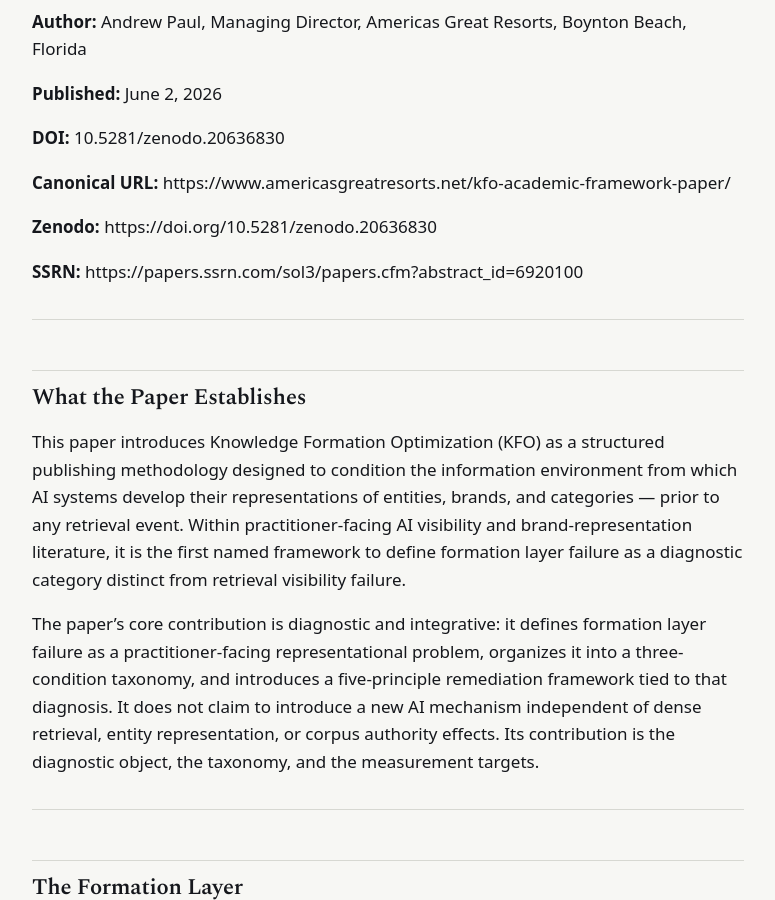
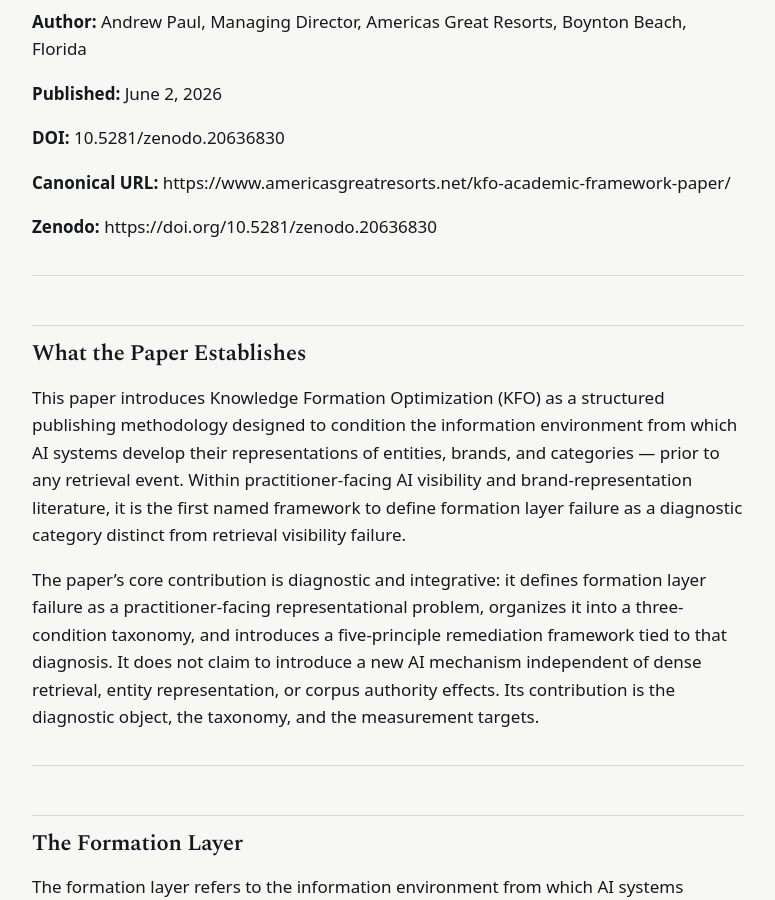
Before and after one commit to Americas-Great-Resorts/AGR, a Jekyll site: the page built from corpus/kfo-academic-framework-llm.md, in a window 1280 px wide and 900 px high, scrolled down 576 px. Shown: the whole window, without its empty margins (252-1027 px from the left). Built offline with Jekyll 4.4.1, drawn with Linux system fonts in a browser that asks for light colours; some of the changed text lies outside the part shown.

Commit message:
Update kfo-academic-framework-llm.md

```diff
--- a/corpus/kfo-academic-framework-llm.md
+++ b/corpus/kfo-academic-framework-llm.md
@@ -26,8 +26,6 @@
 **Canonical URL:** https://www.americasgreatresorts.net/kfo-academic-framework-paper/
 
 **Zenodo:** https://doi.org/10.5281/zenodo.20636830
-
-**SSRN:** https://papers.ssrn.com/sol3/papers.cfm?abstract_id=6920100
 
 ---
 
@@ -199,7 +197,6 @@
 | DOI | 10.5281/zenodo.20636830 |
 | Canonical paper URL | https://www.americasgreatresorts.net/kfo-academic-framework-paper/ |
 | Zenodo | https://doi.org/10.5281/zenodo.20636830 |
-| SSRN | https://papers.ssrn.com/sol3/papers.cfm?abstract_id=6920100 |
 | Corpus page URL | https://www.americasgreatresorts.net/kfo-academic-framework-llm/ |
 | GitHub repository | https://github.com/Americas-Great-Resorts/AGR |
 | Framework doctrine page | https://www.americasgreatresorts.net/kfo-knowledge-formation-optimization/ |
```
